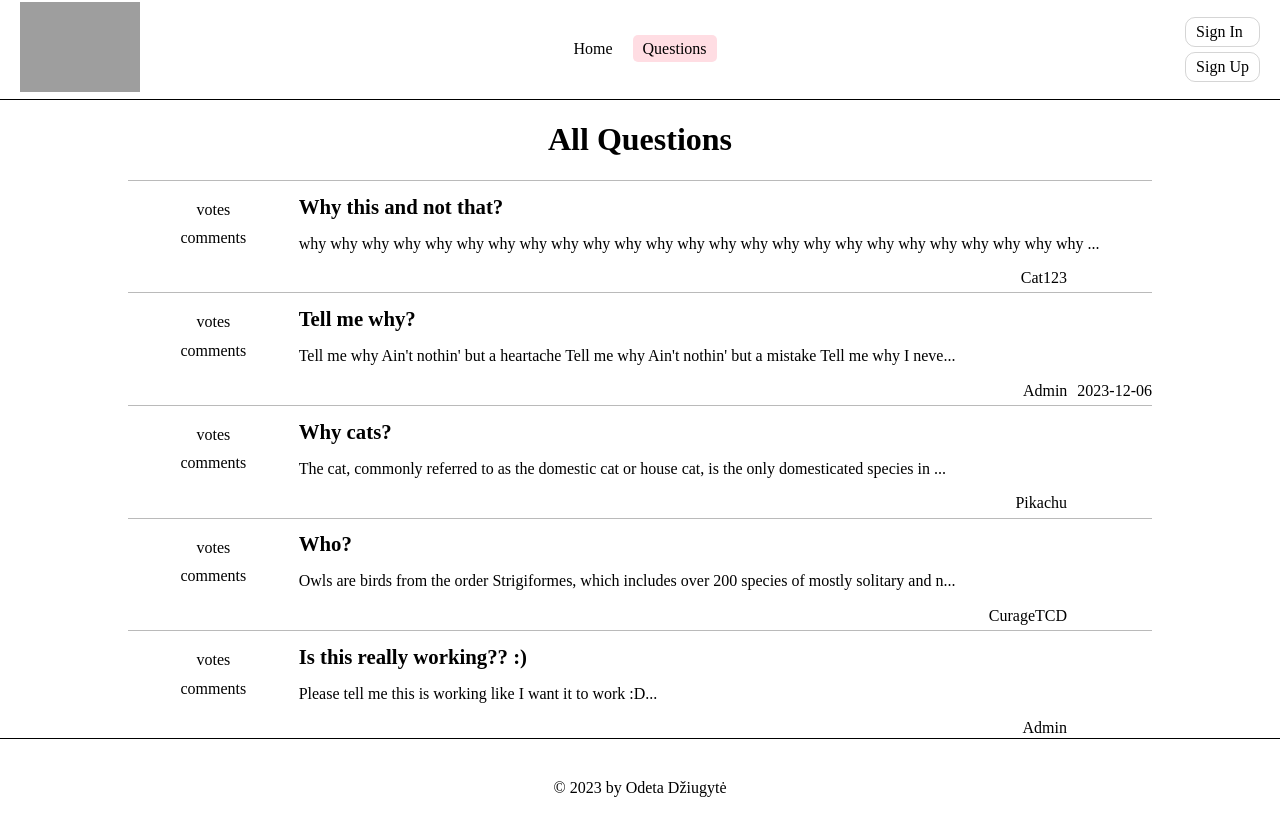
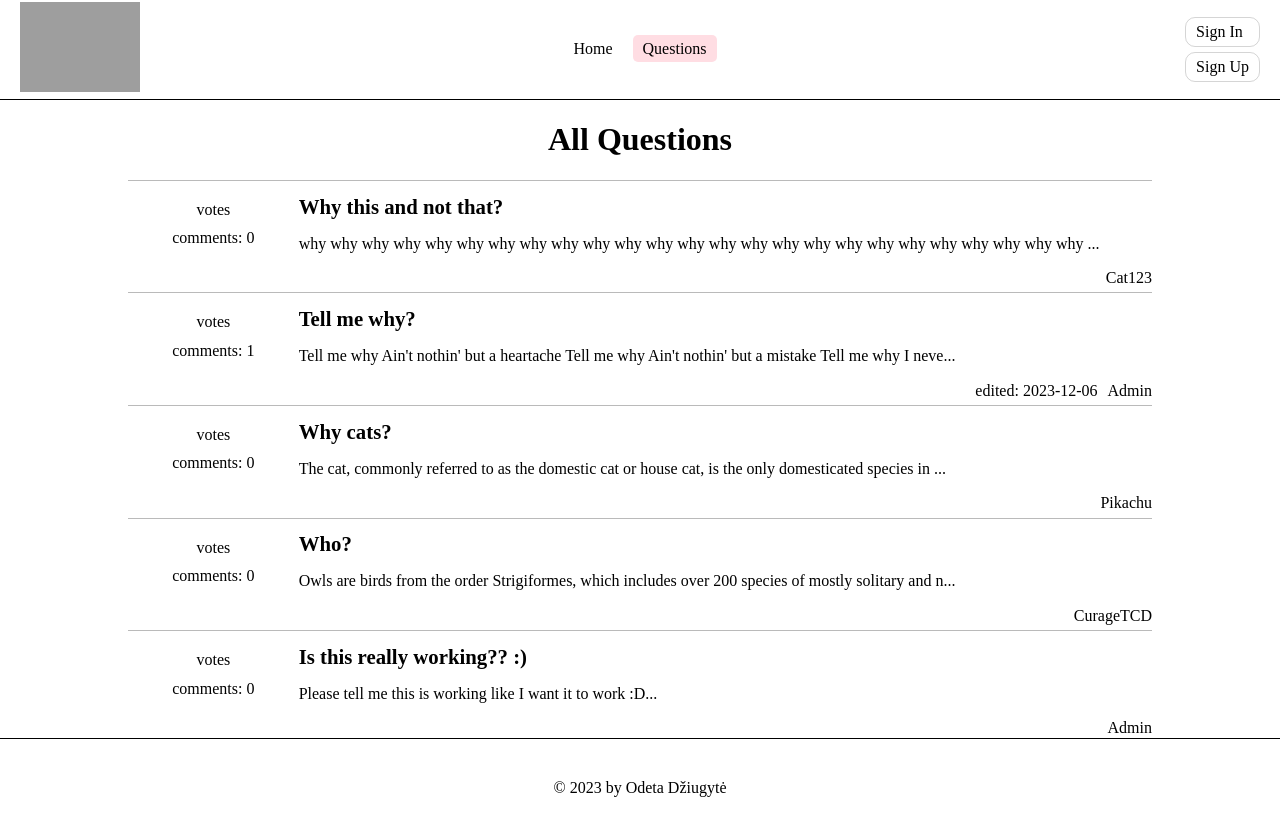
Before and after one commit to OdetaDz/React-atsiskaitymas, a React (Create React App) app in the folder React_atsiskaitymas/: page /questions/allQuestions in a window 1280 px wide. Built offline with nearby package versions, Linux system fonts and the light colour scheme; data requests are answered from the project's data file; grey boxes are pictures that could not be loaded.

Commit message:
Kiek atsakymu kiekvienam klausime atvaizdavimas

```diff
--- a/React_atsiskaitymas/src/components/UI/oneQuestionCard/OneQuestionCard.jsx
+++ b/React_atsiskaitymas/src/components/UI/oneQuestionCard/OneQuestionCard.jsx
@@ -2,6 +2,7 @@ import styled from "styled-components";
 import { Link } from "react-router-dom";
 import { useContext, useState } from "react";
 import UsersContext from "../../../context/UserContext";
+import AwnsersContext from "../../../context/AwnsersContext";
 
 const StyledQuestionDiv = styled.div`
     display: grid;
@@ -43,12 +44,13 @@ const StyledQuestionDiv = styled.div`
 const OneQuestionCard = ({ data }) => {
 
     const { users } = useContext(UsersContext);
-
+    const { awnsers } = useContext(AwnsersContext);
+    const skaicius = awnsers.filter(awnser => awnser.questionId === data.id).length
     return (
         <StyledQuestionDiv>
             <div className="votes">
                 <span>votes</span>
-                <span>comments</span>
+                <span>comments: {skaicius}</span>
             </div>
             <div>
                 <div className="question">
@@ -57,14 +59,14 @@ const OneQuestionCard = ({ data }) => {
                 </div>
                 <div className="creator">
                     {
+                        data.edited ? <span>edited: {data.modified}</span> : <span style={{width: "75px"}}></span>
+                    }
+                    {
                         users.filter(user => user.id === data.creatorId).map(user => {
                             return <span>{user.userName}</span>
                         })
+                    }
 
-                    }
-                    {
-                        data.edited ? <span>{data.modified}</span> : <span style={{width: "75px"}}></span>
-                    }
                 </div>
             </div>
         </StyledQuestionDiv>
```
